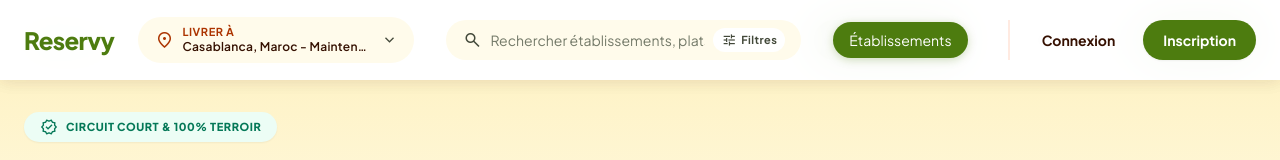
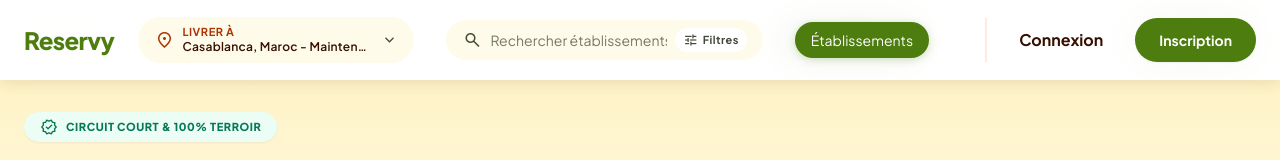
Before and after one commit to AITABBOUyoussef/reservy-frontend, a React (Vite) app: page / in a window 1280 px wide. Shown: the top 160 px of the page. Built offline with nearby package versions, Linux system fonts and the light colour scheme; no server answers.

Commit message:
feat: adjust Navbar layout and spacing for improved user experience

```diff
--- a/src/components/Navbar.jsx
+++ b/src/components/Navbar.jsx
@@ -17,7 +17,8 @@ export default function Navbar() {
 
   return (
     <header className="fixed top-0 left-0 right-0 z-50 bg-surface-white/95 backdrop-blur-xl shadow-[0_2px_16px_rgba(69,26,3,0.06)]">
-      <div className="max-w-container-max mx-auto px-gutter-desktop h-20 flex items-center justify-between gap-4 lg:gap-8">
+      {/* Zedt gap-8 hna bach nfar9o ga3 les blocs kbar */}
+      <div className="max-w-container-max mx-auto px-gutter-desktop h-20 flex items-center justify-between gap-8">
 
         {/* Logo et Localisation */}
         <div className="flex items-center gap-space-lg shrink-0">
@@ -25,7 +26,6 @@ export default function Navbar() {
             <span className="font-headline-lg text-headline-lg tracking-tight text-primary-container font-extrabold">Reservy</span>
           </Link>
 
-          {/* N'afficher la localisation que pour Client ou Visiteur */}
           {(userRole === 'client' || !token) && (
             <button className="hidden xl:flex items-center gap-space-xs bg-surface-card hover:bg-surface-container px-space-md py-space-xs rounded-full transition-colors text-left" type="button">
               <span className="material-symbols-outlined text-secondary text-[20px]">location_on</span>
@@ -48,10 +48,10 @@ export default function Navbar() {
           </button>
         </div>
 
-        {/* Côté Droit : Groupement Nav + Actions pour mieux gérer l'espace */}
-        <div className="flex items-center gap-6 shrink-0">
+        {/* Côté Droit : Groupement Nav + Actions */}
+        {/* Zedt gap-8 hna bach tb3ed navigation 3la l'boutounat */}
+        <div className="flex items-center gap-8 shrink-0">
 
-          {/* Navigation principale conditionnelle */}
           <nav className="hidden lg:flex items-center gap-2">
             {(!token || userRole === 'client') && (
               <Link to="/etablissements" className="px-space-md py-space-xs transition-all bg-primary-container text-on-primary font-label-lg rounded-full shadow-[0_2px_8px_rgba(77,124,15,0.25)]">
@@ -75,7 +75,6 @@ export default function Navbar() {
           {/* Actions Utilisateur */}
           <div className="flex items-center shrink-0">
 
-            {/* Panier d'achats */}
             {(token && userRole === 'client') && (
               <button aria-label="Panier d'achats" className="relative flex items-center justify-center w-11 h-11 rounded-full bg-surface-card hover:bg-surface-container text-primary-container transition-colors" type="button">
                 <span className="material-symbols-outlined text-[24px]">shopping_bag</span>
@@ -83,11 +82,12 @@ export default function Navbar() {
               </button>
             )}
 
-            {/* Section Authentification (Masafa mziana hna) */}
-            <div className="flex items-center gap-5 pl-6 border-l-2 border-surface-container ml-4">
+            {/* HNA FIN BEDDELT L'MASAFA BZAF */}
+            {/* gap-8 = far9 kbir bin Connexion w Inscription | pl-8 = far9 kbir 3la liser d l'kht | ml-6 = far9 kbir 3la limen d l'kht */}
+            <div className="flex items-center gap-8 pl-8 border-l-2 border-surface-container ml-6">
               {token ? (
                 <>
-                  <Link to="/profil" className="flex items-center gap-2 text-on-surface hover:text-primary transition-colors">
+                  <Link to="/profil" className="flex items-center gap-3 text-on-surface hover:text-primary transition-colors">
                     {user?.avatar ? (
                       <img src={`${backendUrl}${user.avatar}`} alt="Avatar" className="w-10 h-10 rounded-full object-cover border-2 border-primary-container shadow-sm"/>
                     ) : (
@@ -95,23 +95,25 @@ export default function Navbar() {
                         {user?.name ? user.name.charAt(0).toUpperCase() : "U"}
                       </div>
                     )}
-                    <span className="hidden sm:inline font-label-md text-label-md font-bold">{user?.name || "Mon Profil"}</span>
-                    <span className="hidden lg:inline bg-surface-container text-on-surface-variant text-[10px] uppercase font-bold px-2 py-0.5 rounded-full ml-1">
-                      {userRole}
-                    </span>
+                    <div className="hidden sm:flex flex-col">
+                      <span className="font-label-md text-label-md font-bold">{user?.name || "Mon Profil"}</span>
+                      <span className="text-[10px] uppercase font-bold text-on-surface-variant tracking-wider">
+                        {userRole}
+                      </span>
+                    </div>
                   </Link>
 
-                  <button onClick={handleLogout} className="bg-error-container text-error hover:bg-error hover:text-on-error font-label-sm text-label-sm px-3 py-2 rounded-full transition-all duration-200 flex items-center gap-1 shadow-sm ml-2">
-                    <span className="material-symbols-outlined text-[16px]">logout</span>
+                  <button onClick={handleLogout} className="bg-error-container text-error hover:bg-error hover:text-on-error font-label-sm text-label-sm px-4 py-2.5 rounded-full transition-all duration-200 flex items-center gap-2 shadow-sm ml-4">
+                    <span className="material-symbols-outlined text-[18px]">logout</span>
                     <span className="hidden sm:inline">Déconnexion</span>
                   </button>
                 </>
               ) : (
                 <>
-                  <Link to="/login" className="text-sm font-bold text-on-surface hover:text-primary px-2 transition-colors">
+                  <Link to="/login" className="text-base font-bold text-on-surface hover:text-primary transition-colors">
                     Connexion
                   </Link>
-                  <Link to="/register" className="bg-primary-container hover:bg-primary text-on-primary text-sm font-bold px-5 py-2.5 rounded-full shadow-sm hover:shadow-md transition-all duration-200">
+                  <Link to="/register" className="bg-primary-container hover:bg-primary text-on-primary text-sm font-bold px-6 py-3 rounded-full shadow-sm hover:shadow-md transition-all duration-200">
                     Inscription
                   </Link>
                 </>
```
